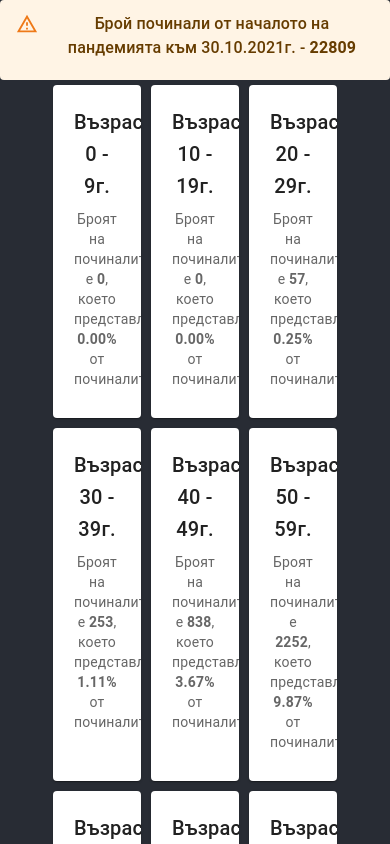
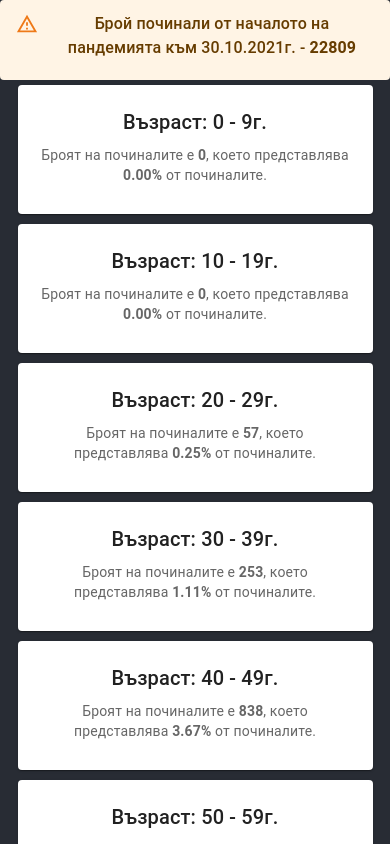
Before and after one commit to plamenkoyovchev/bulgaria-covid-19-death-cases-views, a React (Create React App) app: page / in a window 390 px wide. Shown: the top 844 px of the page. Built offline with nearby package versions, Linux system fonts and the light colour scheme.

Commit message:
Add mobile friendly styles

```diff
--- a/src/components/DeathListItem.css
+++ b/src/components/DeathListItem.css
@@ -1,5 +1,13 @@
 .DeathListItem {
-    width: 20%;
+    width: 100%;
     padding: 5px;
     margin: 5px;
 }
+
+@media only screen and (min-width: 768px) {
+    .DeathListItem {
+        width: 20%;
+        padding: 5px;
+        margin: 5px;
+    }
+}
```
